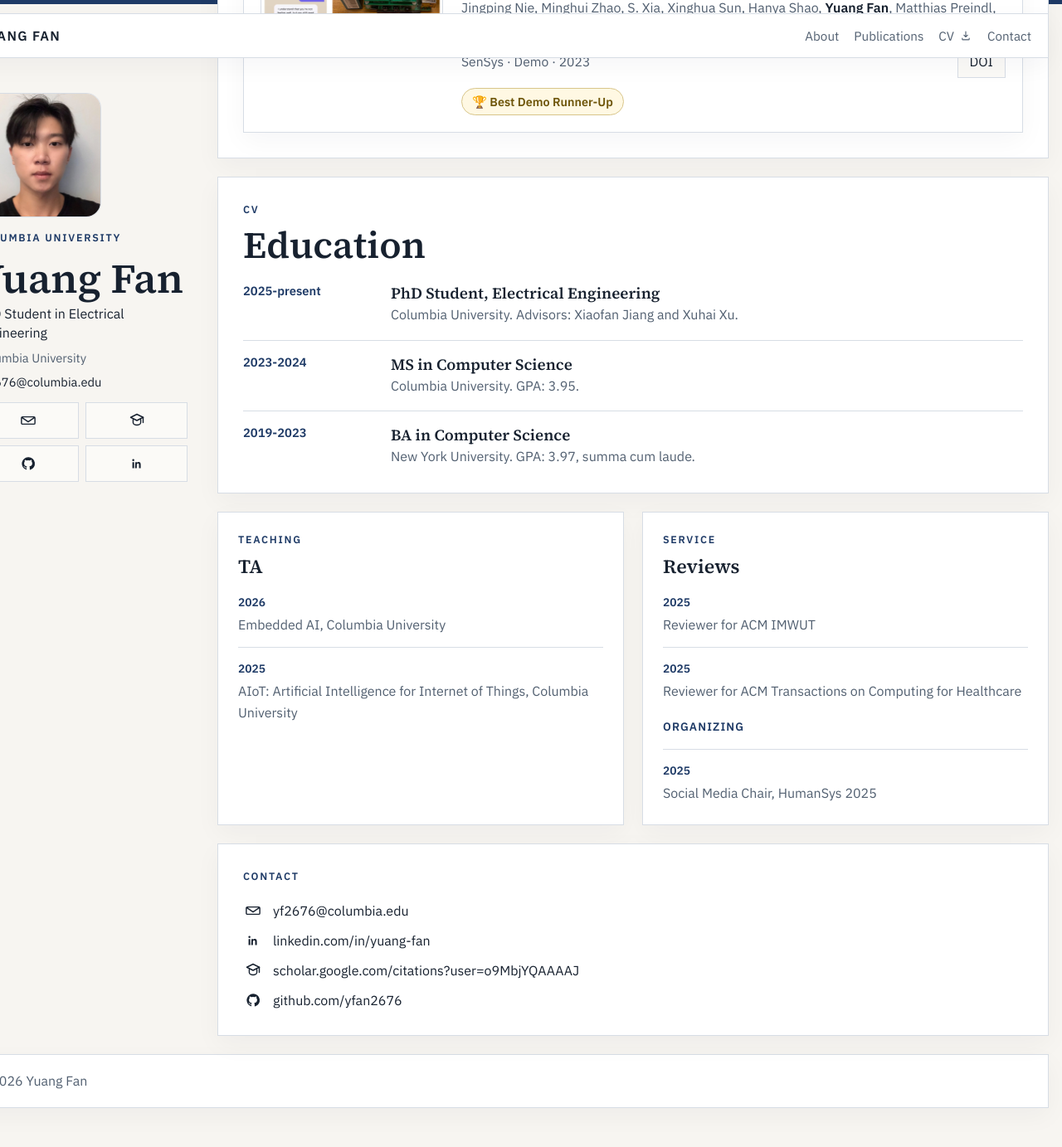
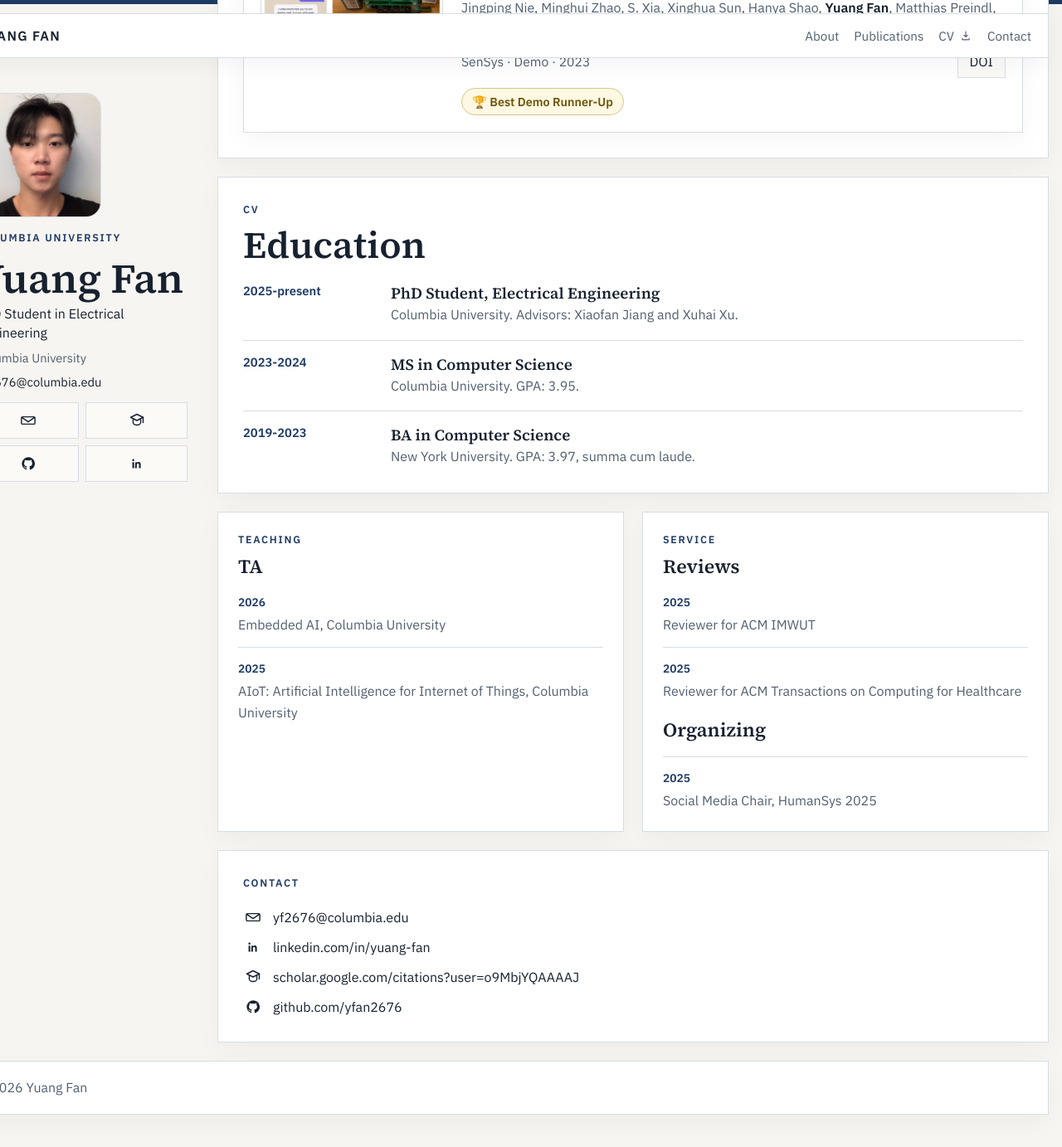
Before and after one commit to yfan2676/yfan2676.github.io, a Jekyll site: the page built from index.html, in a window 1280 px wide and 1400 px high, scrolled down 2742 px. Shown: the top 1383 px of the window at 83% size. Built offline with Jekyll 4.4.1, drawn with Linux system fonts in a browser that asks for light colours.

Commit message:
Match service subsection heading styles

```diff
--- a/index.html
+++ b/index.html
@@ -307,7 +307,7 @@ layout: null
                 Reviewer for ACM Transactions on Computing for Healthcare
               </li>
             </ul>
-            <p class="compact-subheading">Organizing</p>
+            <h2 class="compact-subheading">Organizing</h2>
             <ul class="compact-list compact-list-secondary">
               <li>
                 <span>2025</span>
--- a/styles.css
+++ b/styles.css
@@ -474,11 +474,8 @@ h3 {
 
 .compact-subheading {
   margin: 20px 0 0;
-  color: var(--accent);
-  font-size: 0.86rem;
-  font-weight: 600;
-  letter-spacing: 0.08em;
-  text-transform: uppercase;
+  font-size: 1.45rem;
+  line-height: 1.15;
 }
 
 .compact-list {
```
